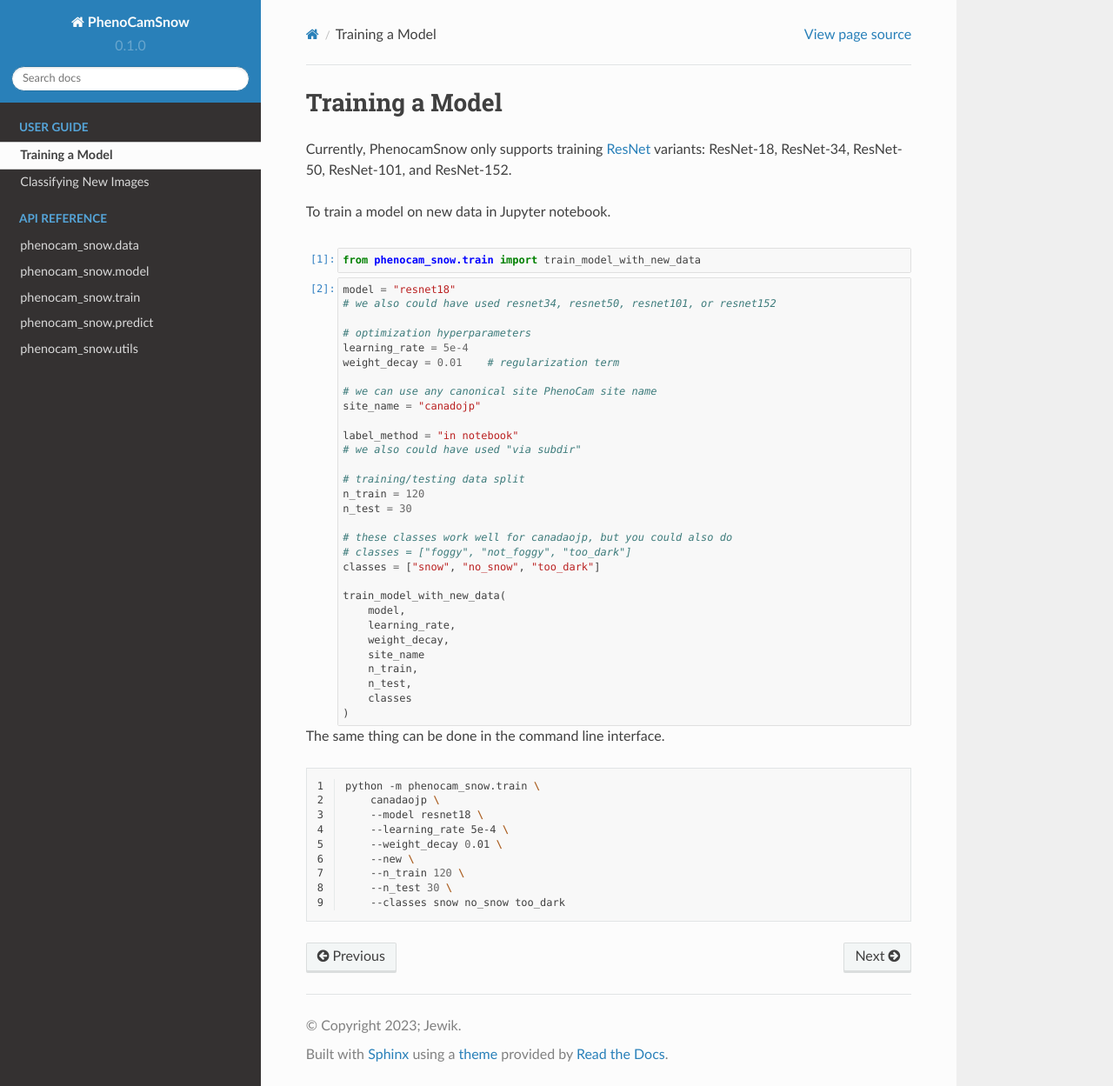
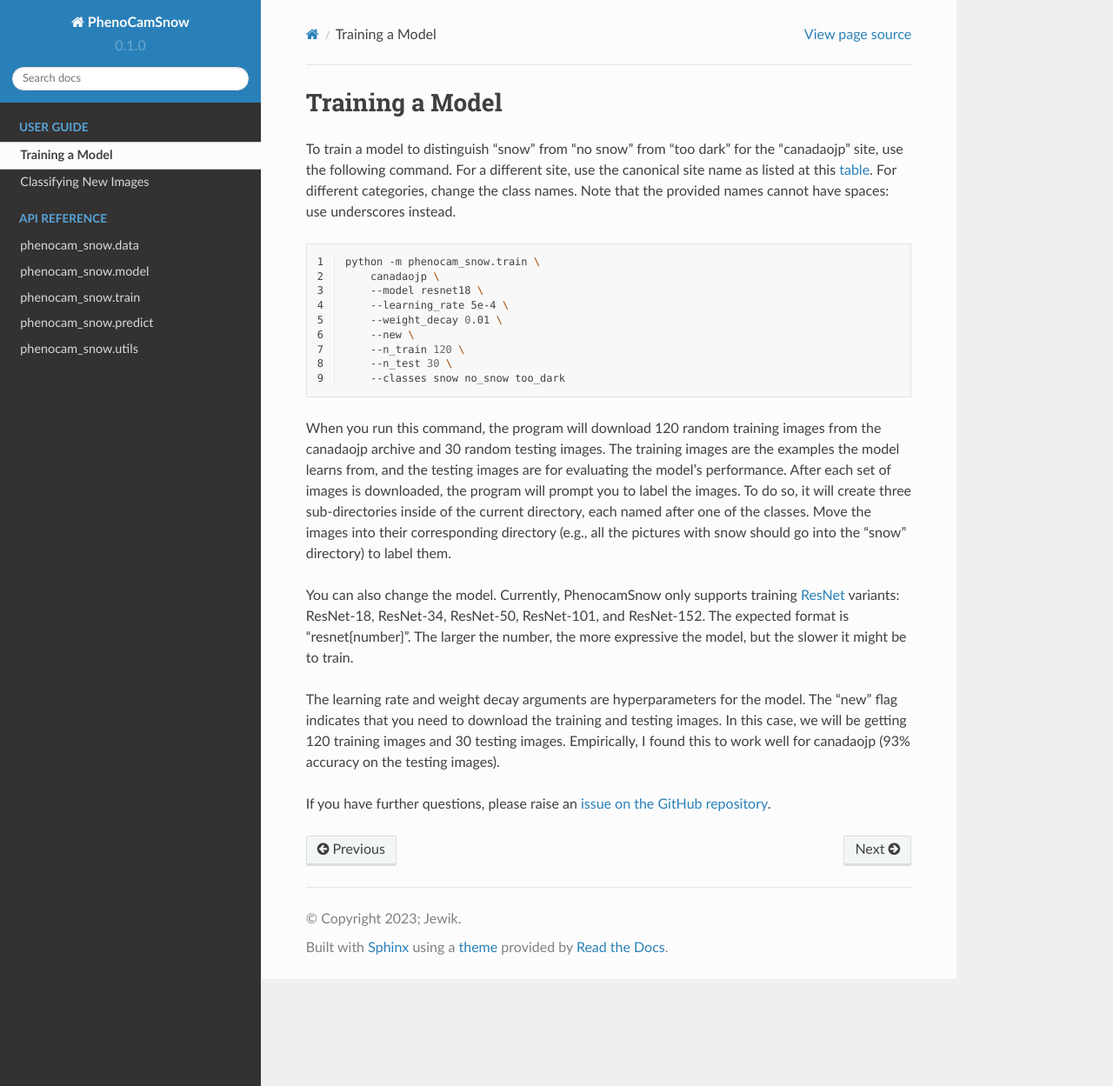
Before and after one commit to jasonjewik/PhenoCamSnow, a Sphinx documentation site: the page built from docs/source/user-guide/train.rst, in a window 1280 px wide and 1249 px high. Shown: the whole window at 87% size. Built offline with Sphinx 7.4.7 and the Read the Docs theme 2.0.0, drawn with Linux system fonts in a browser that asks for light colours.

```diff
--- a/docs/source/user-guide/train.rst
+++ b/docs/source/user-guide/train.rst
@@ -1,52 +1,12 @@
 Training a Model
 ================
-Currently, PhenocamSnow only supports training
-`ResNet <https://arxiv.org/abs/1512.03385/>`_ variants: ResNet-18, ResNet-34,
-ResNet-50, ResNet-101, and ResNet-152.
 
-To train a model on new data in Jupyter notebook.
-
-.. nbinput:: ipython3
-    :execution-count: 1
-
-    from phenocam_snow.train import train_model_with_new_data
-
-.. nbinput:: ipython3
-    :execution-count: 2
-
-    model = "resnet18"
-    # we also could have used resnet34, resnet50, resnet101, or resnet152
-
-    # optimization hyperparameters
-    learning_rate = 5e-4
-    weight_decay = 0.01    # regularization term
-
-    # we can use any canonical site PhenoCam site name
-    site_name = "canadojp"
-
-    label_method = "in notebook"
-    # we also could have used "via subdir"
-
-    # training/testing data split
-    n_train = 120
-    n_test = 30
-
-    # these classes work well for canadaojp, but you could also do
-    # classes = ["foggy", "not_foggy", "too_dark"]
-    classes = ["snow", "no_snow", "too_dark"]
-
-    train_model_with_new_data(
-        model,
-        learning_rate,
-        weight_decay,
-        site_name
-        n_train,
-        n_test,
-        classes
-    )
-
-
-The same thing can be done in the command line interface.
+To train a model to distinguish "snow" from "no snow" from "too dark" for the
+"canadaojp" site, use the following command. For a different site, use the
+canonical site name as listed at this
+`table <https://phenocam.nau.edu/webcam/network/table/>`_. For different
+categories, change the class names. Note that the provided names cannot have
+spaces: use underscores instead.
 
 .. code-block:: bash
     :linenos:
@@ -60,3 +20,27 @@ The same thing can be done in the command line interface.
         --n_train 120 \
         --n_test 30 \
         --classes snow no_snow too_dark
+
+When you run this command, the program will download 120 random training images
+from the canadaojp archive and 30 random testing images. The training images
+are the examples the model learns from, and the testing images are for
+evaluating the model's performance. After each set of images is downloaded,
+the program will prompt you to label the images. To do so, it will create
+three sub-directories inside of the current directory, each named after one of
+the classes. Move the images into their corresponding directory (e.g., all the
+pictures with snow should go into the "snow" directory) to label them.
+
+You can also change the model. Currently, PhenocamSnow only supports training
+`ResNet <https://arxiv.org/abs/1512.03385/>`_ variants: ResNet-18, ResNet-34,
+ResNet-50, ResNet-101, and ResNet-152. The expected format is "resnet{number}".
+The larger the number, the more expressive the model, but the slower it might
+be to train.
+
+The learning rate and weight decay arguments are hyperparameters for the model.
+The "new" flag indicates that you need to download the training and testing
+images. In this case, we will be getting 120 training images and 30 testing
+images. Empirically, I found this to work well for canadaojp (93% accuracy
+on the testing images).
+
+If you have further questions, please raise an
+`issue on the GitHub repository <https://github.com/jasonjewik/PhenoCamSnow/issues/new/choose>`_.
```
Also changed, not shown: docs/source/user-guide/predict.rst (+7 -49 lines), 3 other files.
